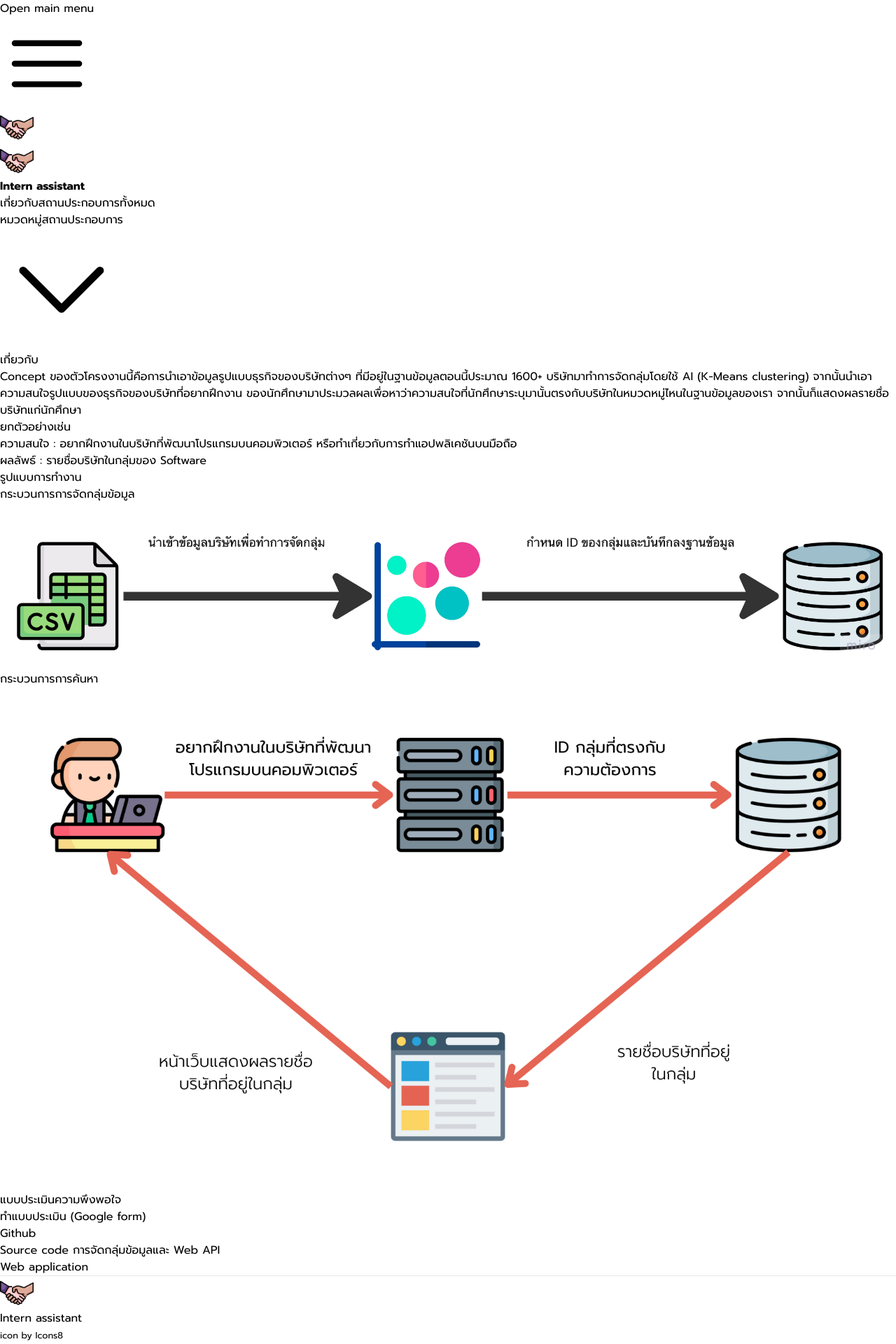
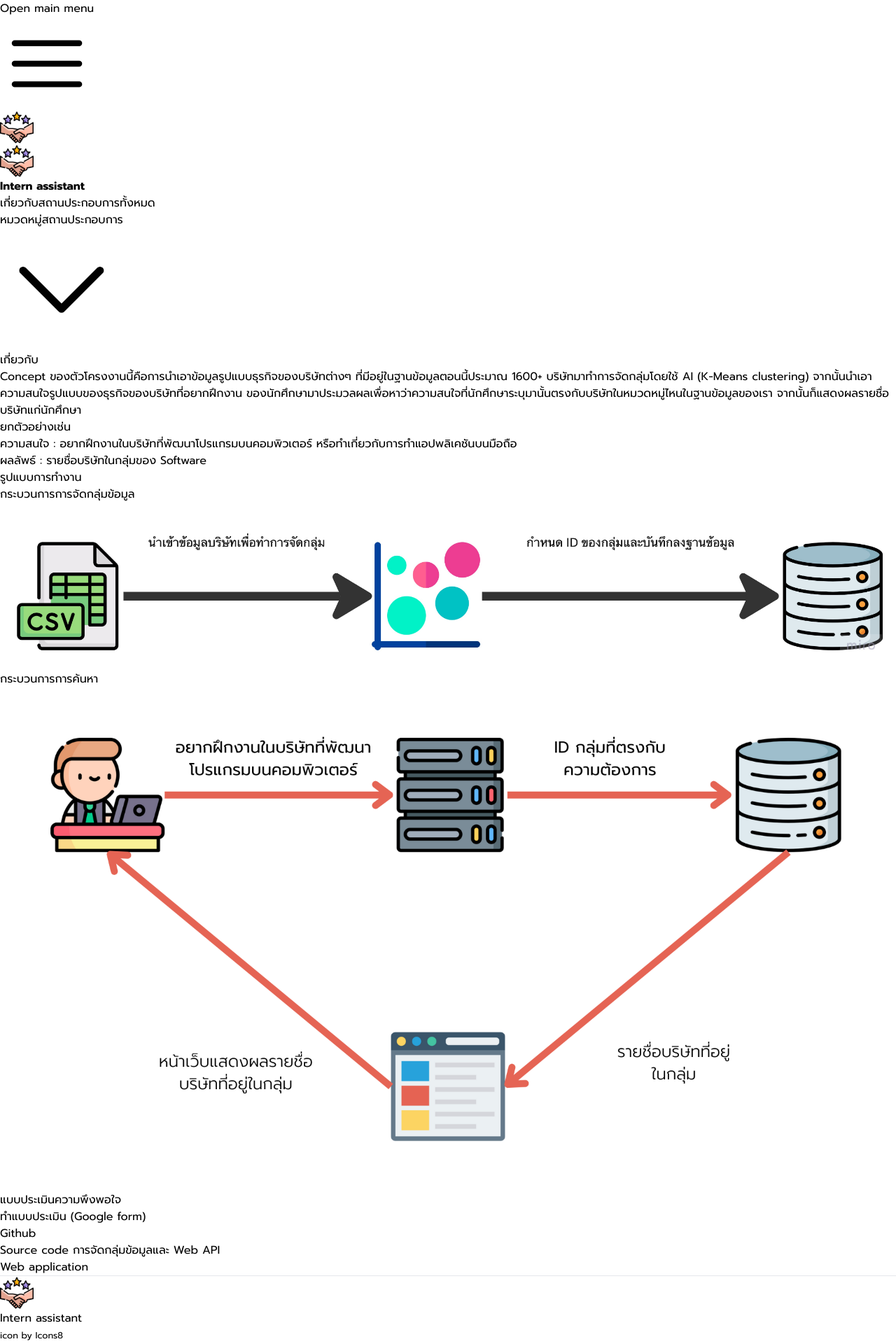
Before and after one commit to slapexs/final_project_webapp, a Next.js app: page /about in a window 1280 px wide. Shown: the top 1920 px of the page at 70% size. Built offline with nearby package versions, Linux system fonts and the light colour scheme.

Commit message:
:lipstick: Change Web icon

```diff
--- a/components/Footer.js
+++ b/components/Footer.js
@@ -9,7 +9,7 @@ const Footer = () => {
 				<div className="">
 					<div className="flex items-center">
 						<Image
-							src="/handshake.png"
+							src="/icon/agreement.png"
 							alt="favicono"
 							width={48}
 							height={48}
--- a/components/Navbar.js
+++ b/components/Navbar.js
@@ -61,14 +61,14 @@ export default function Navbar() {
 								<div className="">
 									<Link href="/" className="flex flex-shrink-0 items-center">
 										<Image
-											src="/handshake.png"
+											src="/icon/agreement.png"
 											width={48}
 											height={48}
 											alt="logo"
 											className="block lg:hidden mr-2"
 										/>
 										<Image
-											src="/handshake.png"
+											src="/icon/agreement.png"
 											width={48}
 											height={48}
 											alt="logo"
--- a/pages/about.js
+++ b/pages/about.js
@@ -52,7 +52,7 @@ const About = () => {
 				{/* End thumbnail */}
 
 				<meta name="viewport" content="width=device-width, initial-scale=1" />
-				<link rel="icon" href="/handshake.png" />
+				<link rel="icon" href="/icon/agreement.png" />
 			</Head>
 			<div className="w-full flex justify-center py-24 sm:py-20">
 				<div className="w-3/4">
--- a/pages/index.js
+++ b/pages/index.js
@@ -53,7 +53,7 @@ export default function Home() {
 				{/* End thumbnail */}
 
 				<meta name="viewport" content="width=device-width, initial-scale=1" />
-				<link rel="icon" href="/handshake.png" />
+				<link rel="icon" href="/icon/agreement.png" />
 			</Head>
 
 			<main>
```
Also changed, not shown: public/icon/agreement.png (added), public/icon/idea.png (added).
